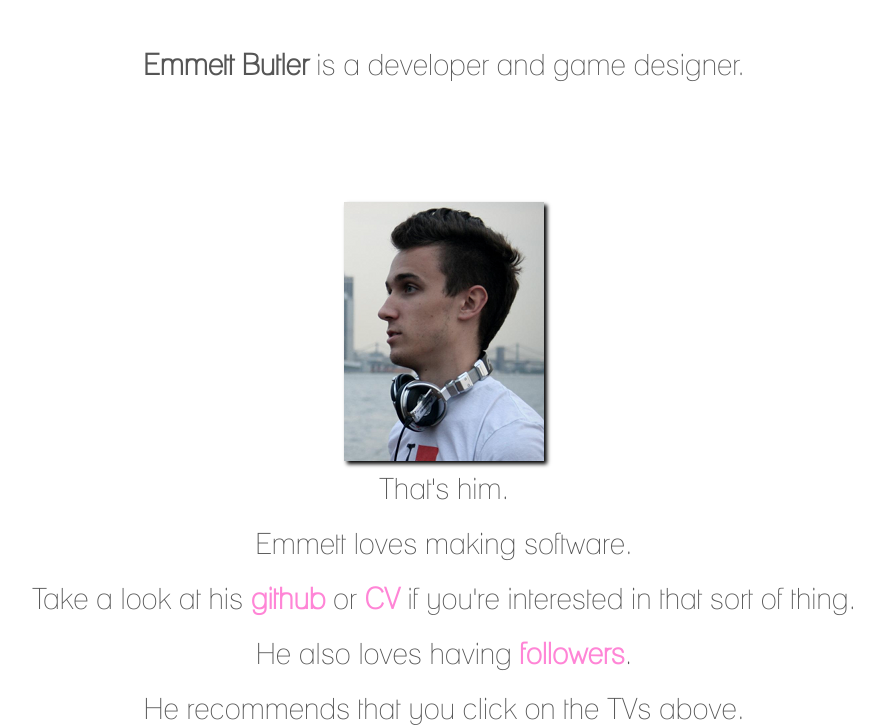
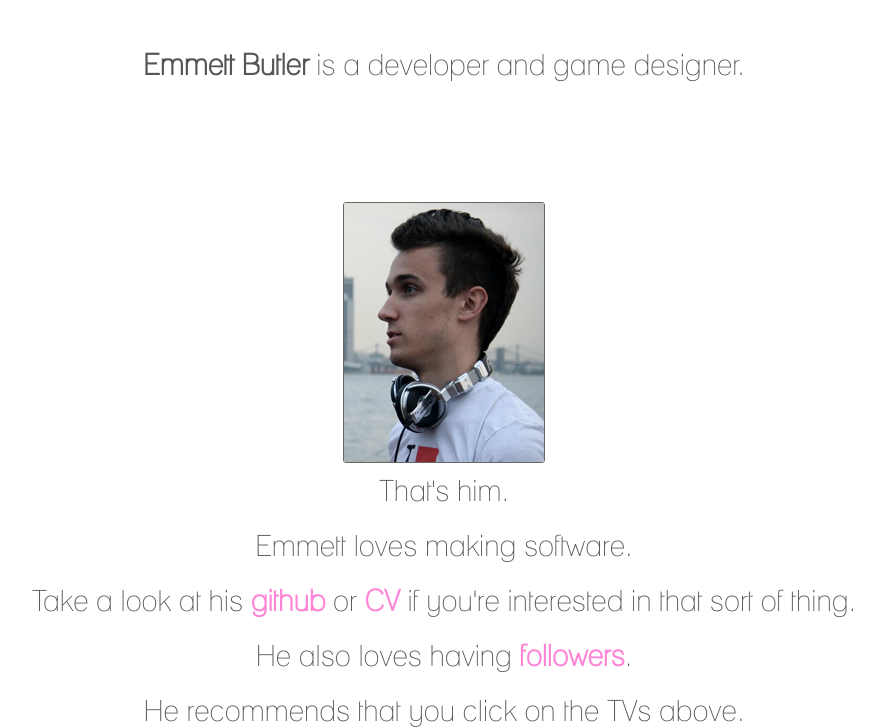
Before and after one commit to emmettbutler/emmettbutler.com, a PHP site: page /index.html in a window 1280 px wide. Shown: the part 541-1268 px from the top of the page, without its empty margins (196-1080 px from the left). Run offline with PHP 8.4, Linux system fonts and the light colour scheme; some libraries are stand-ins or nearby versions.

Commit message:
apparently the drop shadow sucks i liked the drop shadow

```diff
--- a/index.html
+++ b/index.html
@@ -60,7 +60,7 @@
         </div>
         <div id="text">
             <div id="tagline">
-                <strong>Emmett Butler</strong> is a developer and game designer.<br /><br /><br /><img id="head" src="static/img/head.png" /><br/ >That's him.<br />Emmett loves making software.<br />Take a look at his <a href="http://github.com/emmett9001">github</a> or <a href="http://careers.stackoverflow.com/emmett9001">CV</a> if you're interested in that sort of thing.<br />He also loves having <a href="http://twitter.com/emmett9001">foll</a><a href="http://emmett9001.tumblr.com">owers</a>.<br />He recommends that you click on the TVs above.<br />They get updated regularly with new interesting things that he's worked on.<br />Emmett also regrets the use of the third person<br />and hopes that you understand.
+                <strong>Emmett Butler</strong> is a developer and game designer.<br /><br /><br /><img id="head" title="Photo by Wycliffe Raduma" src="static/img/head.png" /><br/ >That's him.<br />Emmett loves making software.<br />Take a look at his <a href="http://github.com/emmett9001">github</a> or <a href="http://careers.stackoverflow.com/emmett9001">CV</a> if you're interested in that sort of thing.<br />He also loves having <a href="http://twitter.com/emmett9001">foll</a><a href="http://emmett9001.tumblr.com">owers</a>.<br />He recommends that you click on the TVs above.<br />They get updated regularly with new interesting things that he's worked on.<br />Emmett also regrets the use of the third person<br />and hopes that you understand.
             </div>
         </div>
     </div>
--- a/style.css
+++ b/style.css
@@ -167,7 +167,8 @@ body {
 }
 
 #head {
-    -moz-box-shadow: 3px 3px 4px #000;
-    -webkit-box-shadow: 3px 3px 4px #000;
-    box-shadow: 3px 3px 4px #000;
+    border: 1px solid #666;
+    border-radius: 3px;
+    -webkit-border-radius: 3px;
+    -moz-border-radius: 3px;
 }
```
